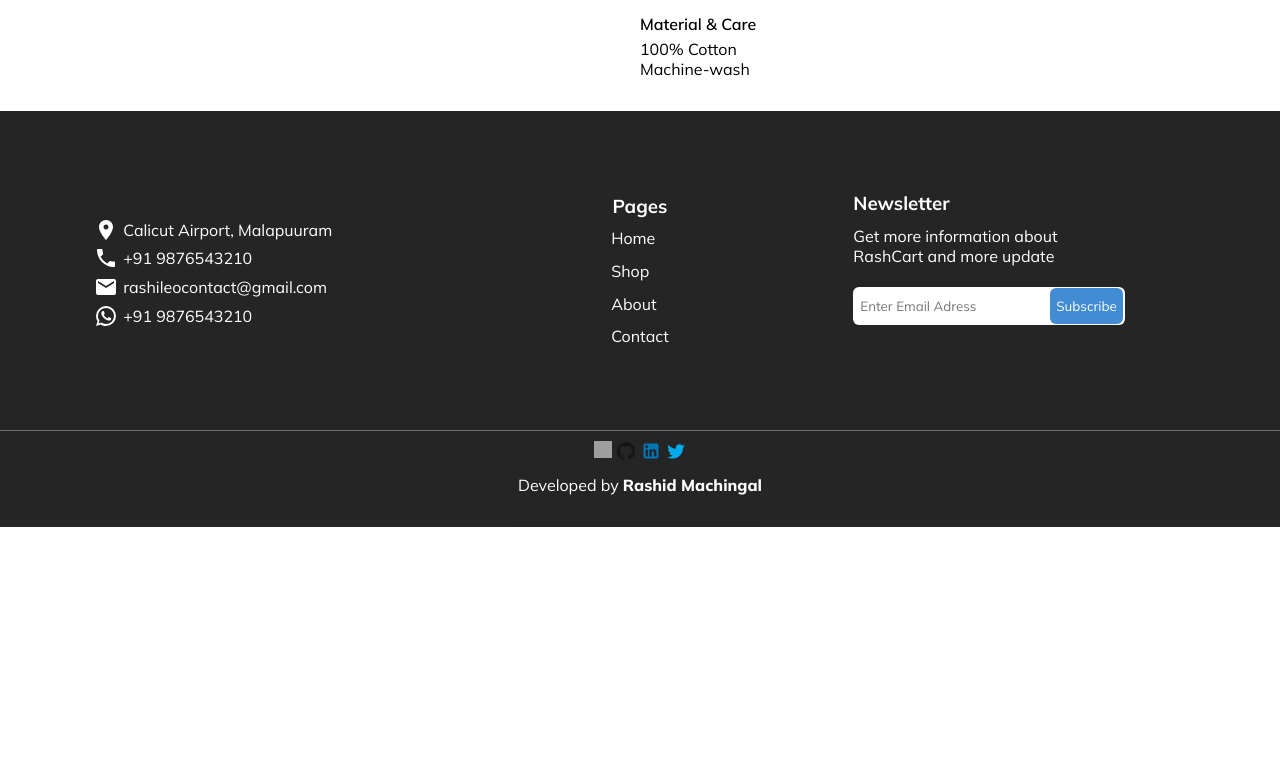
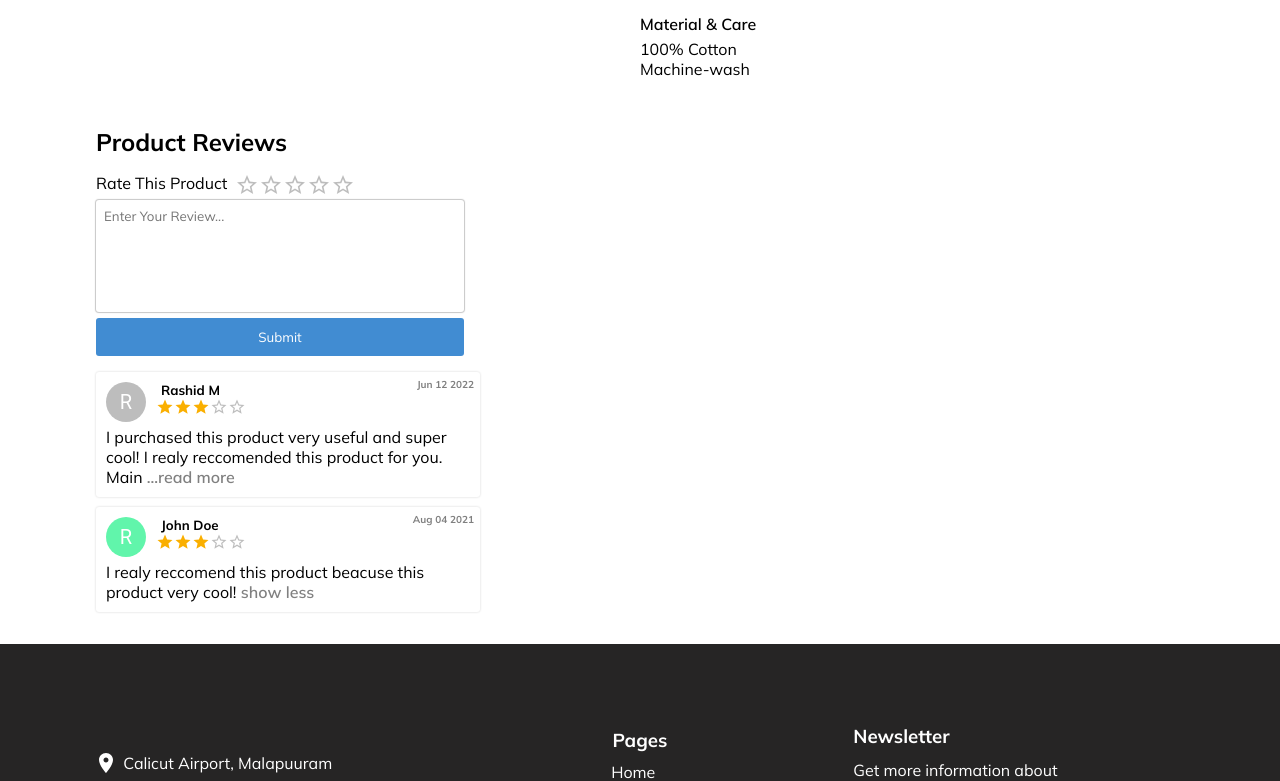
Before and after one commit to rashidmachingal/Mern_Ecommerce_App, a React (Create React App) app in the folder client/: page /product/1 in a window 1280 px wide. Shown: the part 549-1330 px from the top of the page. Before the commit the page ends 1076 px from the top, so only its background shows below. Built offline with nearby package versions, Linux system fonts and the light colour scheme; grey boxes are pictures that could not be loaded; the HTML template or start-up script is replaced by a standard one.

Commit message:
product review section added

```diff
--- /dev/null
+++ b/client/src/components/Reviews/ReadMore.js
@@ -0,0 +1,30 @@
+import { useEffect } from "react";
+import { useState } from "react";
+
+const ReadMore = ({ children }) => {
+  const text = children;
+  const [isReadMore, setIsReadMore] = useState(false);
+
+  useEffect(() => {
+    if(text.length > 105){
+        setIsReadMore(true)
+      }
+  }, [text])
+
+
+  const toggleReadMore = () => {
+    setIsReadMore(!isReadMore);
+  };
+
+
+  return (
+    <p>
+      {isReadMore ? text.slice(0, 100) : text}
+      <span onClick={toggleReadMore} className="read-or-hide">
+        {isReadMore ? "...read more" : " show less"}
+      </span>
+    </p>
+  );
+};
+
+export default ReadMore
--- /dev/null
+++ b/client/src/components/Reviews/Reviews.css
@@ -0,0 +1,93 @@
+.reviews-container{
+    margin-top: 3rem;
+    width: 50%;
+    padding-left: 6rem;
+}
+
+.review-form{
+    width: 23rem;
+}
+
+.review-rating{
+    width: 100%;
+    display: flex;
+    gap: 0.5rem;
+    margin-top: 1rem;
+}
+
+.review-rating h4{
+    font-weight: 400;
+}
+
+.review-form textarea{
+    margin-top: 0.2rem;
+    width: 100%;
+    height: 7rem;
+    resize: none;
+    padding: 0.5rem;
+    outline: none;
+    border-radius: 3px;
+    border: none;
+    box-shadow: 0 0 1px 1px #00000039;
+}
+
+.review-form input{
+    margin-top: 2px;
+    width: 100%;
+    height: 2.4rem;
+    border-radius: 3px;
+    border: none;
+    outline: none;
+    cursor: pointer;
+    background: #418cd2;
+    color: white;
+}
+
+.review-form input:hover{
+    background: #418cd2cd;
+}
+
+.user-reviews{
+    margin-top: 1rem;
+    width: 24rem;
+    display: flex;
+    flex-direction: column;
+    gap: 10px;
+}
+
+.user-review-box{
+    width: 100%;
+    min-height: 5rem;
+    box-shadow: 0 0 2px 0.5px #0000001c;
+    border-radius: 3px;
+    padding: 10px;
+    position: relative;
+}
+
+.ur-pro-rate-date{
+    display: flex;
+    gap: 10px;
+}
+
+.ur-pro-rate-date div:nth-child(2) h5{
+    margin-left: 5px;
+}
+
+.ur-pro-rate-date div:nth-child(3) {
+    font-size: 10px;
+    color: grey;
+    position: absolute;
+    right: 6px;
+    top: 6px;
+    font-weight: 700;
+}
+
+.user-review-para{
+    margin-top: 5px;
+}
+
+.read-or-hide{
+    font-weight: 600;
+    cursor: pointer;
+    color: grey;
+}
--- /dev/null
+++ b/client/src/components/Reviews/Reviews.js
@@ -0,0 +1,66 @@
+import { Avatar, Rating } from '@mui/material'
+import { useState } from 'react';
+import ReadMore from './ReadMore';
+import './Reviews.css'
+
+const Reviews = () => {
+  const [value, setValue] = useState(0);
+
+  function avatarColor() {
+    let hex = Math.floor(Math.random() * 0xFFFFFF);
+    let color = "#" + hex.toString(16);
+
+    return color;
+  }
+
+  return (
+    <div className='reviews-container'>
+      <h2>Product Reviews</h2>
+      <form className="review-form">
+        <div className="review-rating">
+          <h4>Rate This Product</h4>
+          <Rating name="simple-controlled" value={value} onChange={(event, newValue) => setValue(newValue)}/>
+        </div>
+        <textarea placeholder='Enter Your Review...' ></textarea>
+        <input type="submit" />
+      </form>
+
+      <div className="user-reviews">
+        <div div className="user-review-box">
+          <div className='ur-pro-rate-date' >
+            <Avatar style={{backgroundColor:`${avatarColor()}`}} >R</Avatar>
+            <div>
+              <h5>Rashid M</h5>
+             <Rating size='small' value={3}  readOnly />
+            </div>
+            <div>Jun 12 2022</div>
+          </div>
+          <div className='user-review-para' >
+            <ReadMore>
+              I purchased this product very useful and super cool! I realy
+              reccomended this product for you. Main thing is the delivery
+              of this product is super
+            </ReadMore>
+          </div>
+        </div>
+        <div div className="user-review-box">
+          <div className='ur-pro-rate-date' >
+            <Avatar style={{backgroundColor:`${avatarColor()}`}} >R</Avatar>
+            <div>
+              <h5>John Doe</h5>
+             <Rating size='small' value={3}  readOnly />
+            </div>
+            <div>Aug 04 2021</div>
+          </div>
+          <div className='user-review-para' >
+            <ReadMore>
+              I realy reccomend this product beacuse this product very cool!
+            </ReadMore>
+          </div>
+        </div>
+      </div>
+    </div>
+  )
+}
+
+export default Reviews
--- a/client/src/components/SingleProduct/SingleProduct.js
+++ b/client/src/components/SingleProduct/SingleProduct.js
@@ -4,6 +4,7 @@ import { ArticleOutlined, FavoriteBorder, ShoppingBag } from '@mui/icons-materia
 import { useRef } from 'react';
 import Slider from "react-slick";
 import './SingleProduct.css';
+import Reviews from '../Reviews/Reviews';
 
 const SingleProduct = () => {
 
@@ -91,6 +92,7 @@ const handlePagination = (index) => {
         </div>
       </div>
     </div>
+    <Reviews/>
     </>
   )
 }
```
